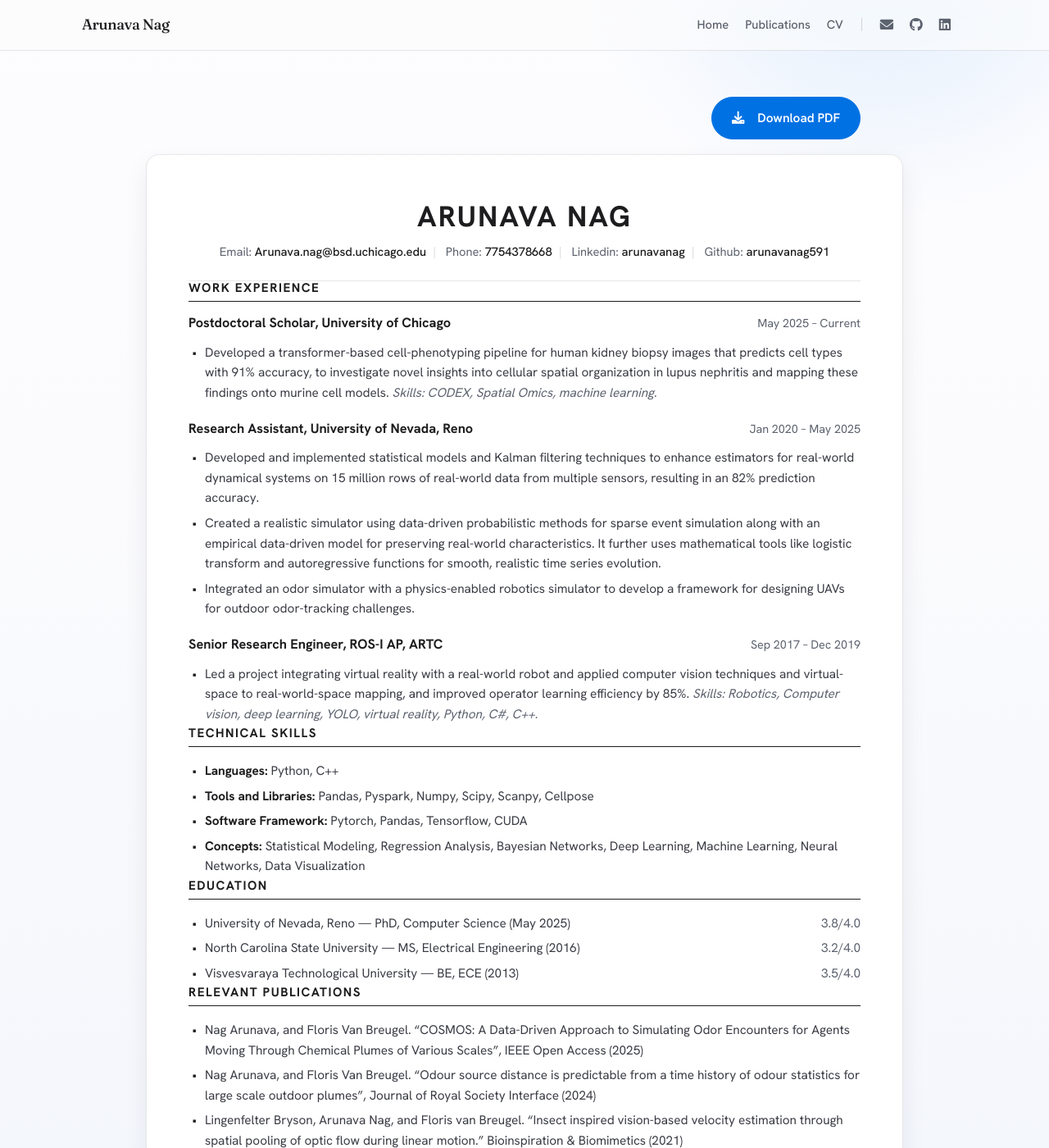
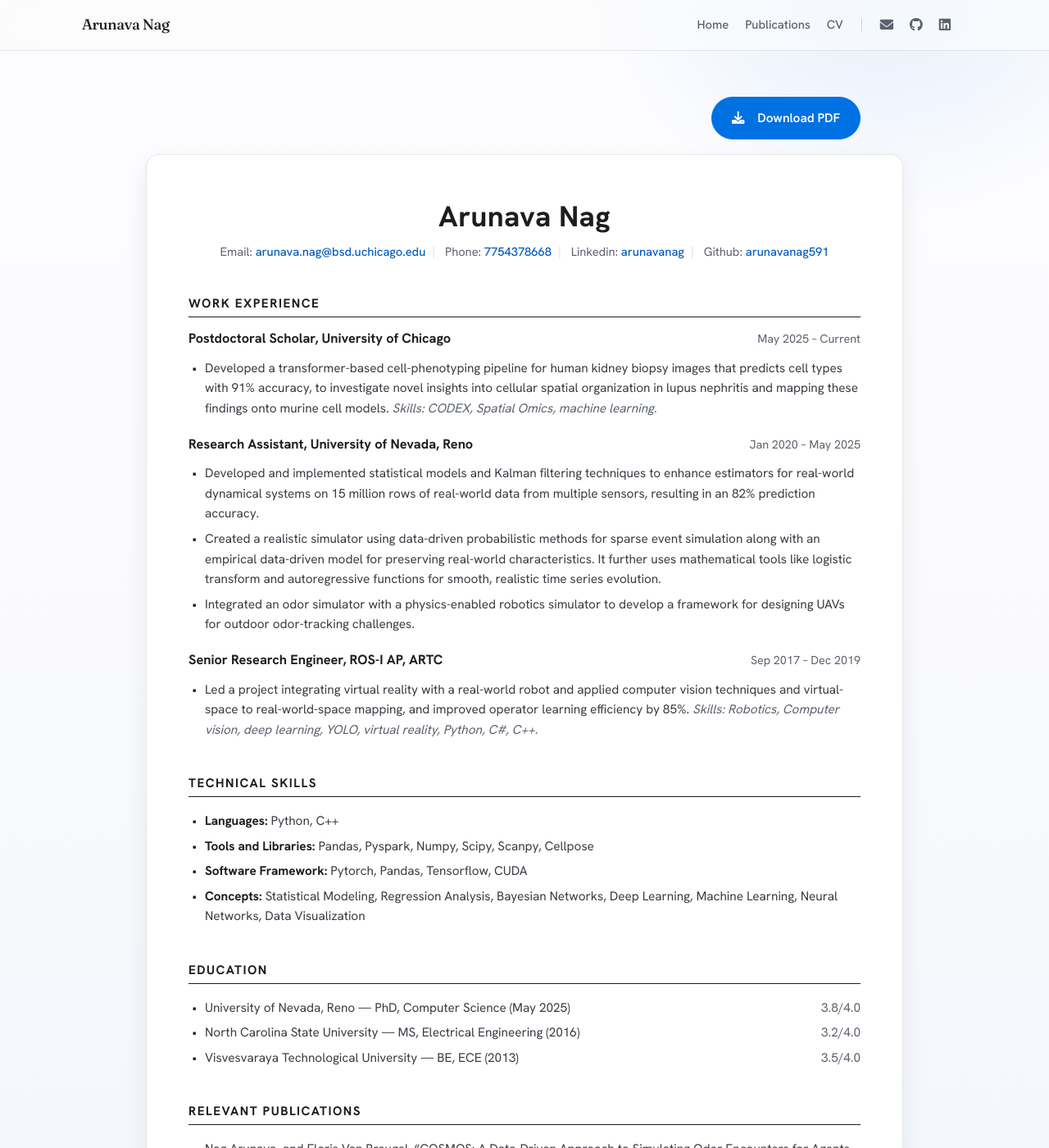
Before and after one commit to arunavanag591/mypage, a Jekyll site: the page built from resume.md, in a window 1280 px wide and 1400 px high. Shown: the whole window at 82% size. Built offline with Jekyll 4.4.1, drawn with Linux system fonts in a browser that asks for light colours; a style sheet for code colours, icons or effects is not loaded.

Commit message:
updated spacing resume

```diff
--- a/assets/css/style.scss
+++ b/assets/css/style.scss
@@ -835,8 +835,6 @@ body {
   float: none;
   position: static;
   text-align: center;
-  padding-bottom: 22px;
-  border-bottom: 1px solid var(--line);
 }
 
 .site-main .cv-name {
@@ -844,8 +842,7 @@ body {
   font-family: var(--font-sans);
   font-weight: 700;
   font-size: unquote("clamp(1.7rem, 1.3rem + 1.6vw, 2.2rem)");
-  letter-spacing: 0.06em;
-  text-transform: uppercase;
+  letter-spacing: 0.01em;
   color: var(--ink);
 }
 
@@ -863,12 +860,12 @@ body {
 }
 
 .site-main .cv-contact a {
-  color: var(--ink);
+  color: var(--blue-ink);
   font-weight: 500;
 }
 
-.cv-section {
-  margin-top: 32px;
+.site-main .cv-section {
+  margin-top: 42px;
 }
 
 .cv-section > h2 {
--- a/resume.md
+++ b/resume.md
@@ -14,7 +14,7 @@ body_class: page-standard
   <header class="cv-head">
     <h1 class="cv-name">Arunava Nag</h1>
     <p class="cv-contact">
-      <span>Email: <a href="mailto:Arunava.nag@bsd.uchicago.edu">Arunava.nag@bsd.uchicago.edu</a></span>
+      <span>Email: <a href="mailto:arunava.nag@bsd.uchicago.edu">arunava.nag@bsd.uchicago.edu</a></span>
       <span>Phone: <a href="tel:+17754378668">7754378668</a></span>
       <span>Linkedin: <a href="https://linkedin.com/in/arunavanag/" target="_blank" rel="noreferrer">arunavanag</a></span>
       <span>Github: <a href="https://github.com/arunavanag591" target="_blank" rel="noreferrer">arunavanag591</a></span>
```
